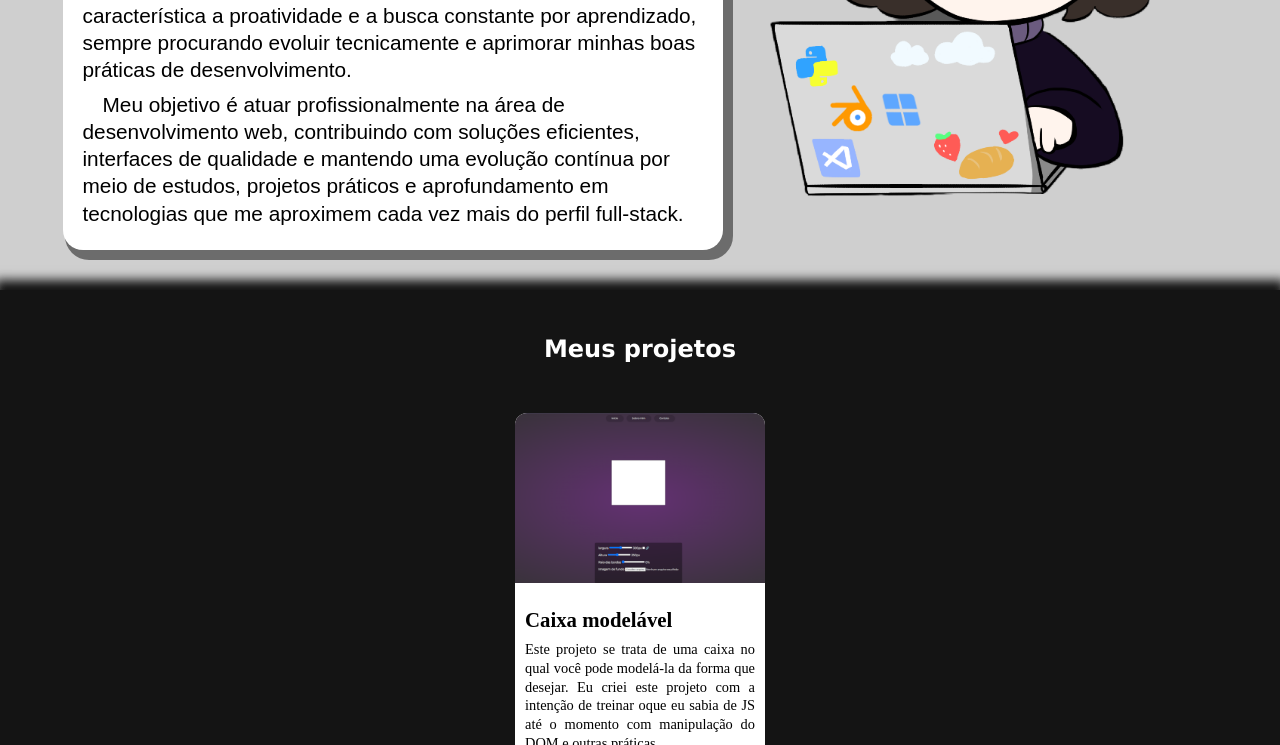
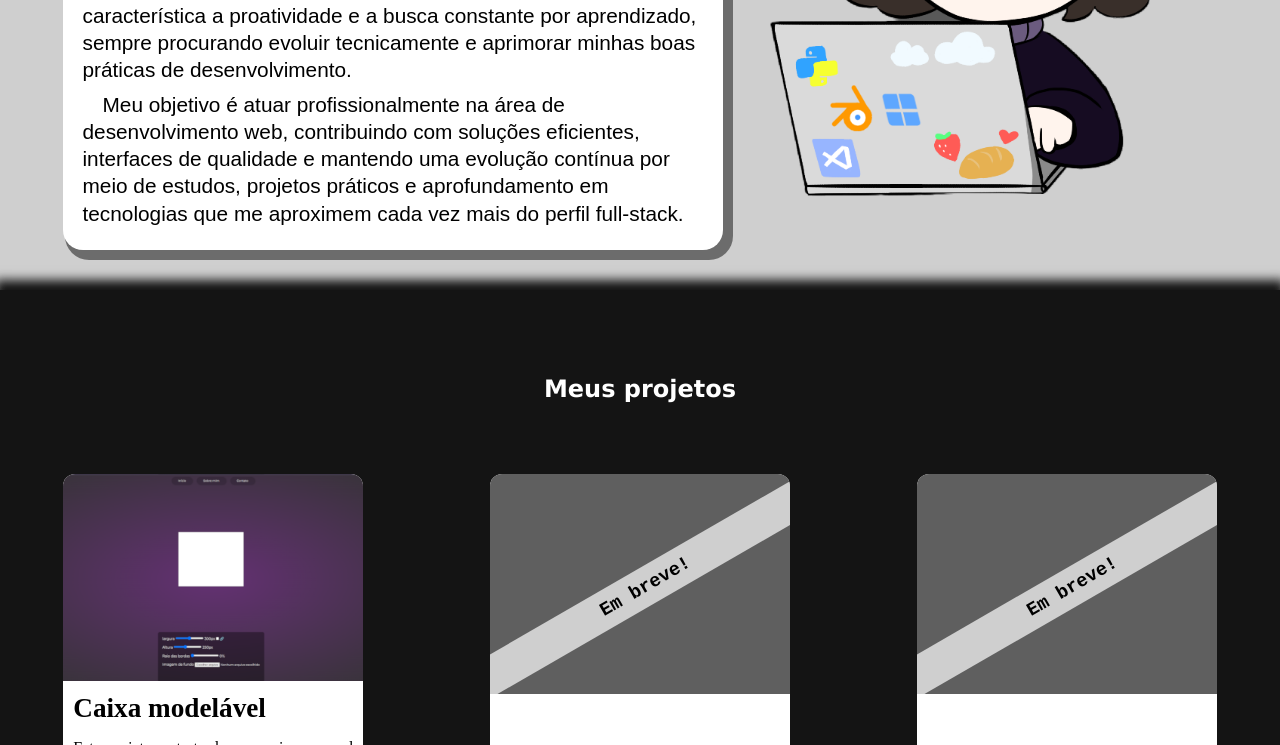
Before and after one commit to fabioTB-tech/porfolio-dev, a plain HTML site: page src/index.html in a window 1280 px wide. Shown: the part 1264-2009 px from the top of the page. Drawn offline with nearby package versions, Linux system fonts and the light colour scheme; a script that the page names is missing; a web font is replaced by a local one.

Commit message:
área de habilidades e projetos para desktop configurado

```diff
--- a/src/css/desktop.css
+++ b/src/css/desktop.css
@@ -71,3 +71,84 @@ div#img-sobre {
         width: 450px;
     }
 }
+
+/* Projetos */
+section#projetos {
+    height: 90vh;
+    display: flex;
+    flex-direction: column;
+    justify-content: space-evenly;
+}
+
+section#projetos > h1 {
+    margin-bottom: 0;
+    padding-top: 0;
+}
+
+div#container-projetos {
+    flex-direction: row;
+    justify-content: space-around;
+}
+
+div.projeto {
+    width: 300px;
+    height: 450px;
+}
+
+div.projeto div.img-projeto {
+    height: 220px;
+}
+
+div.projeto div.txt-projeto {
+    font-family: 'SN Pro';
+    padding: 0 10px;
+
+    h1 {
+        font-size: 1.7em;
+    }
+
+    p {
+        text-align: justify;
+        font-size: 1em;
+        line-height: 1.5;
+    }
+}
+
+/* Projetos não finalizados */
+.em-breve {
+    align-items: center;
+}
+
+.img-em-breve {
+
+    h3 {
+        width: 400px;
+        padding: 8px;
+    }
+}
+
+.img-em-breve:hover > h3 {
+    padding: 12px;
+}
+
+/* Área de habilidades */
+section#habilidades {
+    height: 90vh;
+    display: grid;
+    grid-template-columns: 75px 1fr 1fr 75px;
+    grid-template-rows: 75px 1fr;
+}
+
+section#habilidades > h1 {
+    grid-area: 1 / 2 / 2 / -2;
+}
+
+section#habilidades > #hard-skills {
+    grid-area: 2 / 2 / -1 / 3;
+    justify-self: center;
+}
+
+section#habilidades > #soft-skills {
+    grid-area: 2 / 3 / -1 / -2;
+    justify-self: center;
+}
--- a/src/css/style.css
+++ b/src/css/style.css
@@ -209,6 +209,8 @@ section {
     box-shadow: 0 -5px 10px 5px var(--cor-fundo);
     padding: 15px;
 }
+
+/* Área de PROJETOS */
 
 section#projetos > h1 {
     font-family: Verdana, Geneva, Tahoma, sans-serif;
--- a/src/js/particlesjs.js
+++ /dev/null
@@ -1,3 +0,0 @@
-particlesJS.load('inicio', 'particles.json', function() {
-  console.log('callback - particles-js config loaded');
-});
```
